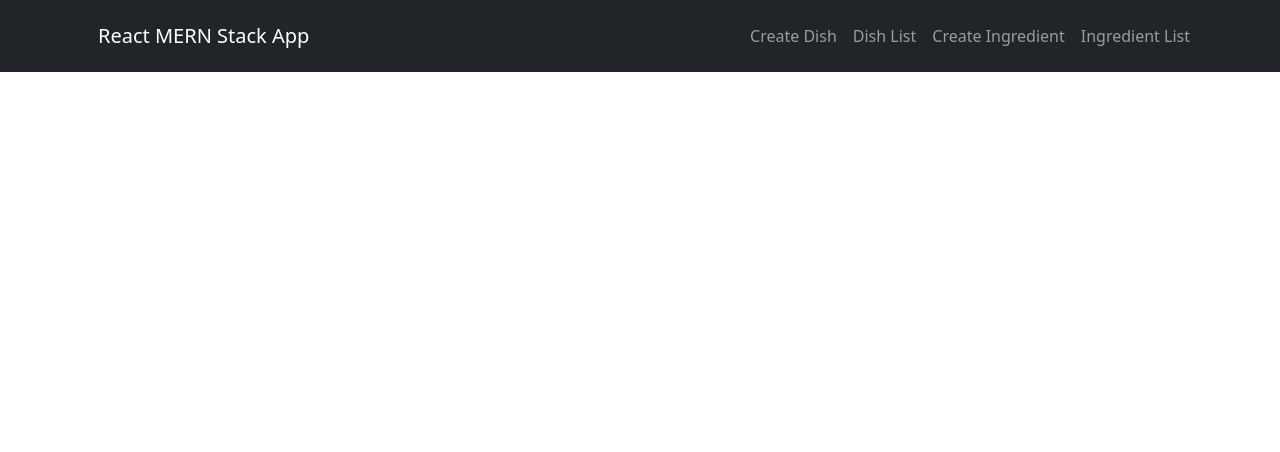
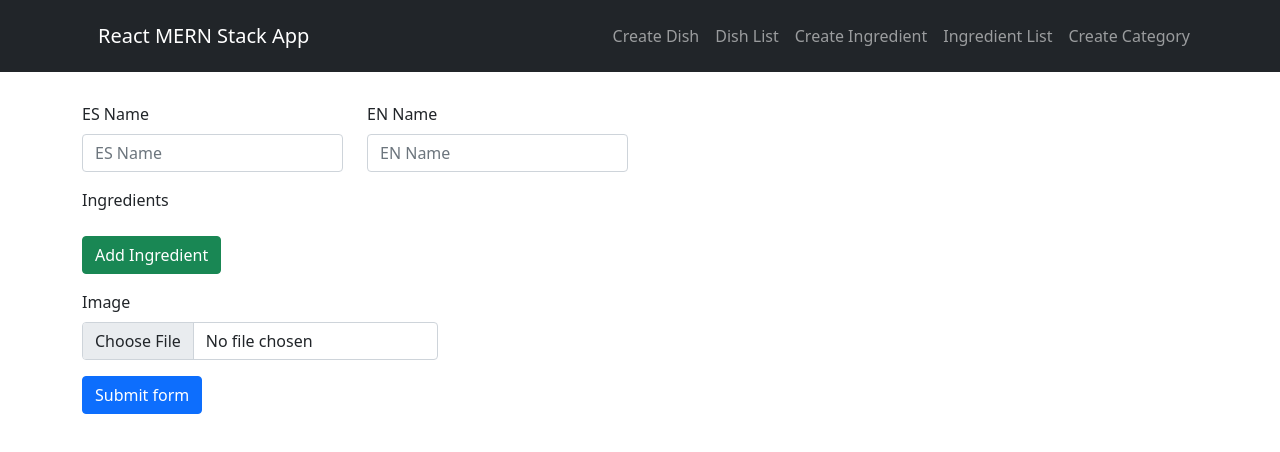
Before and after one commit to MarcosDolce23/dish-crud, a React (Create React App) app: page /create-category in a window 1280 px wide. Shown: the top 452 px of the page. Built offline with nearby package versions, Linux system fonts and the light colour scheme.

Commit message:
Agrego form y componente create category

```diff
--- a/src/App.js
+++ b/src/App.js
@@ -28,6 +28,8 @@ import IngredientList from
   "./Components/ingredient-list.component";
 import EditIngredient from
   "./Components/edit-ingredient.component";
+import CreateCategory from
+  "./Components/create-category.component";
 
 // App Component
 const App = () => {
@@ -45,6 +47,7 @@ const App = () => {
               </Navbar.Brand>
 
               <Nav className="justify-content-end">
+
                 <Nav>
                   <Link to={"/create-dish"}
                     className="nav-link">
@@ -73,6 +76,13 @@ const App = () => {
                   </Link>
                 </Nav>
 
+                <Nav>
+                  <Link to={"/create-category"}
+                    className="nav-link">
+                    Create Category
+                  </Link>
+                </Nav>
+
               </Nav>
 
             </Container>
@@ -96,12 +106,14 @@ const App = () => {
                     element={<CreateIngredient />} />
                   <Route path="/ingredient-list"
                     element={<IngredientList />} />
-                   <Route path="/edit-ingredient/:id"
+                  <Route path="/edit-ingredient/:id"
                     element={<EditIngredient />} />
+                  <Route path="/create-category"
+                    element={<CreateCategory />} />
                 </Routes>
               </div>
             </Col>
-          </Row>
+            </Row>
         </Container>
       </div>
     </Router >
--- /dev/null
+++ b/src/Components/CategoryForm.js
@@ -0,0 +1,162 @@
+import React from "react";
+import { useState, useEffect } from "react";
+import { Form, Row, Col, Button } from "react-bootstrap";
+import { saveAs } from "file-saver";
+import IngredientsDropdown from "./IngredientsDropdown";
+import Utilities from "./Common/Utilities";
+import 'bootstrap/dist/css/bootstrap.min.css';
+
+const CategoryForm = ({ initialValues, onSubmit }) => {
+    const [formData, setFormData] = useState({ ...initialValues });
+    const [validated, setValidated] = useState(false);
+
+    useEffect(() => {
+        initialValues.ingredients.map(ingredient => {
+            return ingredient.listId = Utilities.getRandomInt();
+        });
+
+        setFormData(initialValues);
+    }, [initialValues])
+
+    const handleSubmit = (event) => {
+        const form = event.currentTarget;
+        if (form.checkValidity() === false) {
+            event.preventDefault();
+            event.stopPropagation();
+        }
+
+        setValidated(true);
+        onSubmit(formData);
+    };
+
+    const updateIngredient = (ingredientObj) => {
+        const updatedIngredients = formData.ingredients.map((ingredient) => {
+            if (ingredient.listId === ingredientObj.listId) {
+                return ingredientObj
+            }
+            return ingredient
+        })
+        setFormData({ ...formData, ingredients: updatedIngredients })
+    };
+
+    const removeIngredient = (ingredientObj) => {
+        const updatedIngredients = formData.ingredients.filter((ingredient) => ingredient.listId !== ingredientObj.listId)
+        setFormData({ ...formData, ingredients: updatedIngredients })
+    };
+
+    const addIngredient = () => {
+        setFormData({
+            ...formData, ingredients: [
+                ...formData.ingredients, {
+                    listId: Utilities.getRandomInt(),
+                    id: undefined,
+                    categoryId: undefined,
+                    esName: '',
+                    enName: ''
+                }
+            ]
+        })
+    };
+
+    const handleImage = async (e) => {
+        const file = e.target.files[0];
+        if (!file) return;
+        const base64 = await Utilities.convertBase64(file);
+        const name = Utilities.getRandomInt() + '-image' + file.name.substr(-3);
+        setFormData({ ...formData, image: name, base64Image: base64 });
+    };
+
+    const openImage = (src) => {
+        let image = new Image();
+        image.src = src;
+
+        let w = window.open("");
+        w.document.write(image.outerHTML);
+    };
+
+    const downloadImage = (src, name) => {
+        let file = Utilities.convertBase64ToFile(src, name);
+        saveAs(file, name);
+    }
+    const renderIngredients = formData.ingredients.map(ingredient => <IngredientsDropdown
+        key={ingredient.listId}
+        ingredients={ingredients}
+        categories={categories}
+        ingredient={ingredient}
+        updateIngredient={updateIngredient}
+        removeIngredient={removeIngredient}
+    />);
+
+    return (
+        <Form noValidate validated={validated} onSubmit={handleSubmit}>
+            <Row className="mb-3">
+                <Form.Group as={Col} md="3" controlId="validationCustom01">
+                    <Form.Label>ES Name</Form.Label>
+                    <Form.Control
+                        required
+                        type="text"
+                        placeholder="ES Name"
+                        value={formData.esName}
+                        onChange={e => setFormData({ ...formData, esName: e.target.value })}
+                    />
+                    <Form.Control.Feedback>Looks good!</Form.Control.Feedback>
+                </Form.Group>
+                <Form.Group as={Col} md="3" controlId="validationCustom02">
+                    <Form.Label>EN Name</Form.Label>
+                    <Form.Control
+                        required
+                        type="text"
+                        placeholder="EN Name"
+                        value={formData.enName}
+                        onChange={e => setFormData({ ...formData, enName: e.target.value })}
+                    />
+                    <Form.Control.Feedback>Looks good!</Form.Control.Feedback>
+                </Form.Group>
+            </Row>
+            <Row className="mb-3">
+                <Form.Label>Ingredients</Form.Label>
+            </Row>
+            {renderIngredients}
+            <Row className="mb-3">
+                <Col xs="12">
+                    <Button variant="success" onClick={addIngredient}>Add Ingredient</Button>
+                </Col>
+            </Row>
+            <Form.Label>Image</Form.Label>
+            <Row className="mb-3">
+                <Form.Group as={Col} md="4" controlId="validationCustom09">
+                    <Form.Control
+                        type="file"
+                        onChange={e => handleImage(e)}
+                    />
+                    <Form.Control.Feedback>Looks good!</Form.Control.Feedback>
+                </Form.Group>
+                {formData.image ? (
+                    <>
+                        <Col md="2">
+                            <div className="d-grid gap-2">
+                                <Button
+                                    variant="success"
+                                    onClick={() => openImage(formData.base64Image)}
+                                >See Image</Button>
+                            </div>
+                        </Col>
+                        <Col md="2">
+                            <div className="d-grid gap-2">
+                                <Button
+                                    variant="success"
+                                    onClick={() => downloadImage(formData.base64Header, formData.headerImage)}
+                                >Download</Button>
+                            </div>
+                        </Col>
+                    </>
+                ) : (
+                    null
+                )}
+            </Row>
+            <Button xs="12" type="submit">Submit form</Button>
+        </Form>
+    );
+};
+
+export default CategoryForm;
--- /dev/null
+++ b/src/Components/create-category.component.js
@@ -0,0 +1,41 @@
+// CreateCategory Component for add new category
+import Axios from 'axios';
+import CategoryForm from './CategoryForm';
+
+const CreateCategory = () => {
+    const formData = {
+        esName: '',
+        enName: '',
+        ingredients: [],
+        image: '',
+        base64Image: '',
+    };
+
+    // onSubmit handler
+    const addCategory = (formData) => {
+        let payload = JSON.parse(JSON.stringify(formData));
+        payload.ingredients.map(ingredient => {
+            return delete ingredient.listId;
+        });
+
+        Axios.post(
+            'http://localhost:4000/categories', payload)
+            .then(res => {
+                if (res.status === 200)
+                    alert('Category successfully created')
+                else
+                    Promise.reject()
+            })
+            .catch(err => console.log('Error: ' + err))
+    }
+
+    return (
+        <CategoryForm initialValues={formData}
+            onSubmit={addCategory}
+        >
+            Create category
+        </CategoryForm>
+    )
+}
+
+export default CreateCategory;
```
